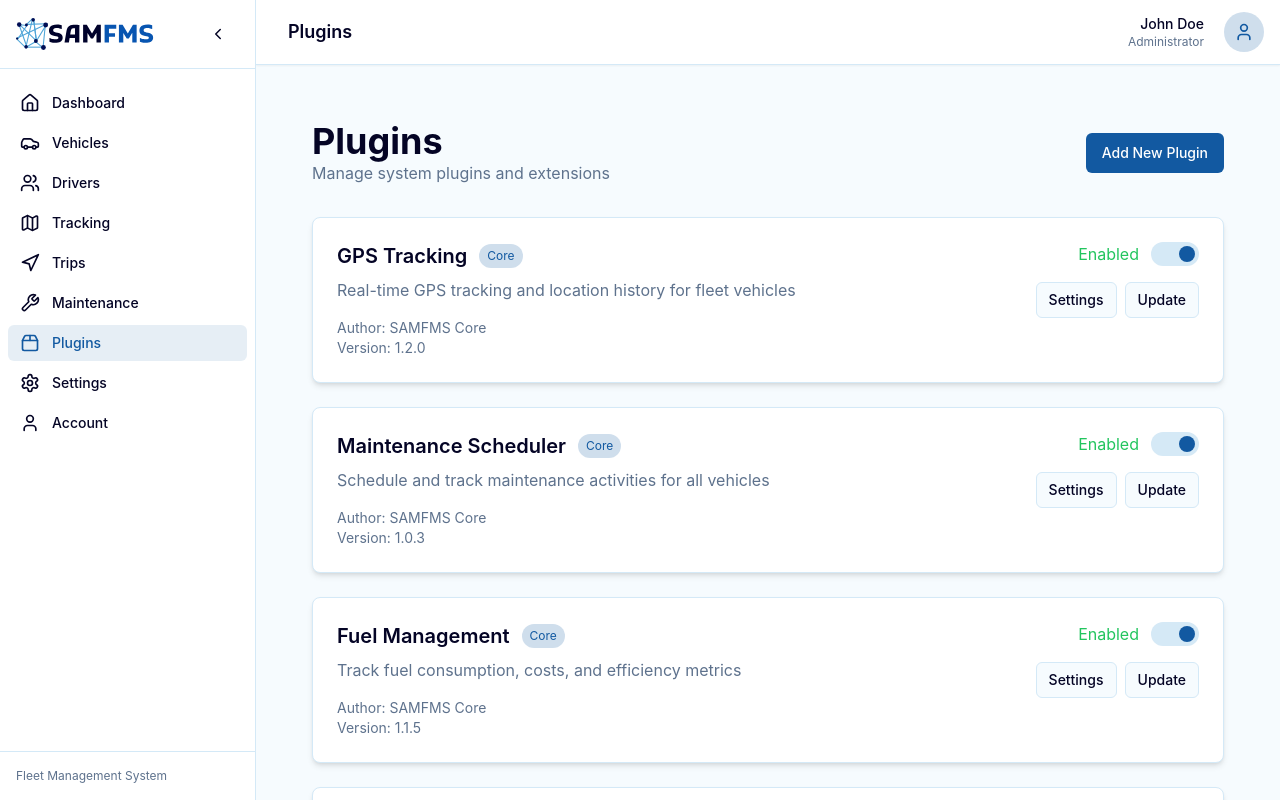
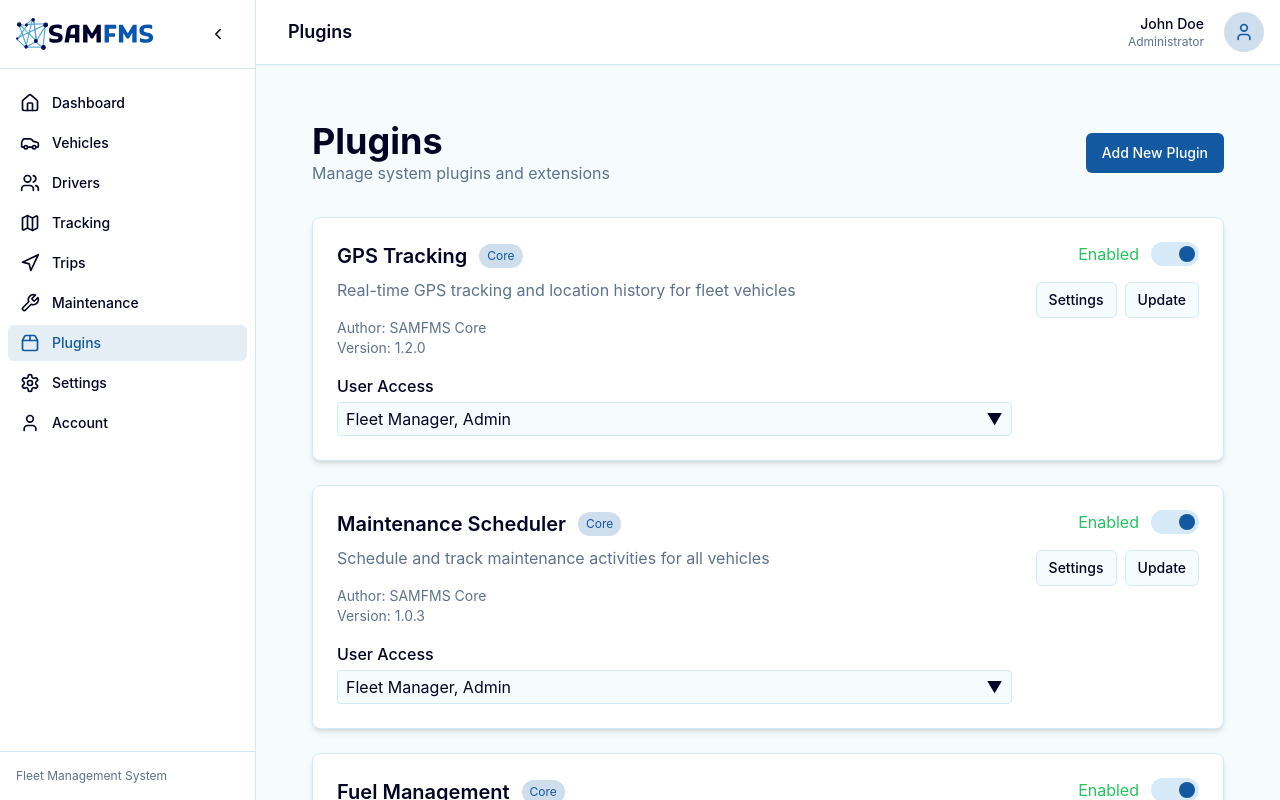
Before and after one commit to COS301-SE-2025/SAMFMS, a React (Create React App) app in the folder Frontend/samfms/: page /plugins in a window 1280 px wide. Built offline with nearby package versions, Linux system fonts and the light colour scheme.

Commit message:
Feat: Plugin role assign dropdown

```diff
--- a/Frontend/samfms/src/pages/Plugins.jsx
+++ b/Frontend/samfms/src/pages/Plugins.jsx
@@ -1,9 +1,11 @@
-import React from 'react';
-import { Button } from '../components/ui/button';
+import React, {useState} from 'react';
+import {Button} from '../components/ui/button';
+
+const userTypes = ['Driver', 'Fleet Manager', 'Admin'];
 
 const Plugins = () => {
   // Sample plugins data
-  const plugins = [
+  const [plugins, setPlugins] = useState([
     {
       id: 'gps-tracking',
       name: 'GPS Tracking',
@@ -12,6 +14,7 @@ const Plugins = () => {
       version: '1.2.0',
       isEnabled: true,
       isCore: true,
+      access: ['Fleet Manager', 'Admin'],
     },
     {
       id: 'maintenance-scheduler',
@@ -21,6 +24,7 @@ const Plugins = () => {
       version: '1.0.3',
       isEnabled: true,
       isCore: true,
+      access: ['Fleet Manager', 'Admin'],
     },
     {
       id: 'fuel-management',
@@ -30,6 +34,7 @@ const Plugins = () => {
       version: '1.1.5',
       isEnabled: true,
       isCore: true,
+      access: ['Fleet Manager', 'Admin'],
     },
     {
       id: 'driver-management',
@@ -39,6 +44,7 @@ const Plugins = () => {
       version: '1.2.1',
       isEnabled: false,
       isCore: false,
+      access: ['Fleet Manager', 'Admin'],
     },
     {
       id: 'route-optimization',
@@ -48,6 +54,7 @@ const Plugins = () => {
       version: '2.0.1',
       isEnabled: true,
       isCore: false,
+      access: ['Fleet Manager', 'Admin'],
     },
     {
       id: 'expense-tracker',
@@ -57,8 +64,25 @@ const Plugins = () => {
       version: '1.3.4',
       isEnabled: false,
       isCore: false,
+      access: ['Admin'],
     },
-  ];
+  ]);
+
+  // Handler for changing access for a plugin
+  const handleAccessToggle = (pluginId, role) => {
+    setPlugins((prev) =>
+      prev.map((plugin) =>
+        plugin.id === pluginId
+          ? {
+            ...plugin,
+            access: plugin.access.includes(role)
+              ? plugin.access.filter((r) => r !== role)
+              : [...plugin.access, role],
+          }
+          : plugin
+      )
+    );
+  };
 
   return (
     <div className="container mx-auto py-8">
@@ -71,15 +95,21 @@ const Plugins = () => {
       </header>
 
       <div className="grid grid-cols-1 gap-6">
-        {plugins.map(plugin => (
-          <PluginItem key={plugin.id} plugin={plugin} />
+        {plugins.map((plugin) => (
+          <PluginItem
+            key={plugin.id}
+            plugin={plugin}
+            onAccessToggle={handleAccessToggle}
+          />
         ))}
       </div>
     </div>
   );
 };
 
-const PluginItem = ({ plugin }) => {
+const PluginItem = ({plugin, onAccessToggle}) => {
+  const [dropdownOpen, setDropdownOpen] = useState(false);
+
   return (
     <div className="bg-card rounded-lg shadow-md p-6 border border-border">
       <div className="flex flex-wrap justify-between items-start">
@@ -97,6 +127,38 @@ const PluginItem = ({ plugin }) => {
             <p>Author: {plugin.author}</p>
             <p>Version: {plugin.version}</p>
           </div>
+          <div className="mt-4 relative">
+            <label className="block font-medium mb-1">User Access</label>
+            <button
+              type="button"
+              className="border rounded px-2 py-1 w-full text-left bg-background"
+              onClick={() => setDropdownOpen((open) => !open)}
+            >
+              {plugin.access.length === 0
+                ? 'No Access'
+                : plugin.access.join(', ')}
+              <span className="float-right">{dropdownOpen ? '▲' : '▼'}</span>
+            </button>
+            {dropdownOpen && (
+              <div className="absolute z-10 mt-1 w-full bg-white dark:bg-gray-900 border rounded shadow">
+                {userTypes.map((type) => (
+                  <div
+                    key={type}
+                    className="flex items-center px-3 py-2 cursor-pointer hover:bg-accent"
+                    onClick={() => onAccessToggle(plugin.id, type)}
+                  >
+                    <input
+                      type="checkbox"
+                      checked={plugin.access.includes(type)}
+                      readOnly
+                      className="mr-2"
+                    />
+                    <span>{type}</span>
+                  </div>
+                ))}
+              </div>
+            )}
+          </div>
         </div>
         <div className="flex flex-col items-end space-y-4">
           <div className="flex items-center">
@@ -111,11 +173,12 @@ const PluginItem = ({ plugin }) => {
                 id={`toggle-${plugin.id}`}
                 defaultChecked={plugin.isEnabled}
                 className="sr-only peer"
+                tabIndex={-1}
+                readOnly
               />
               <span
-                className={`absolute left-1 top-1 w-4 h-4 rounded-full transition-all duration-200 ${
-                  plugin.isEnabled ? 'bg-primary translate-x-6' : 'bg-foreground'
-                }`}
+                className={`absolute left-1 top-1 w-4 h-4 rounded-full transition-all duration-200 ${plugin.isEnabled ? 'bg-primary translate-x-6' : 'bg-foreground'
+                  }`}
               ></span>
             </div>
           </div>
```
